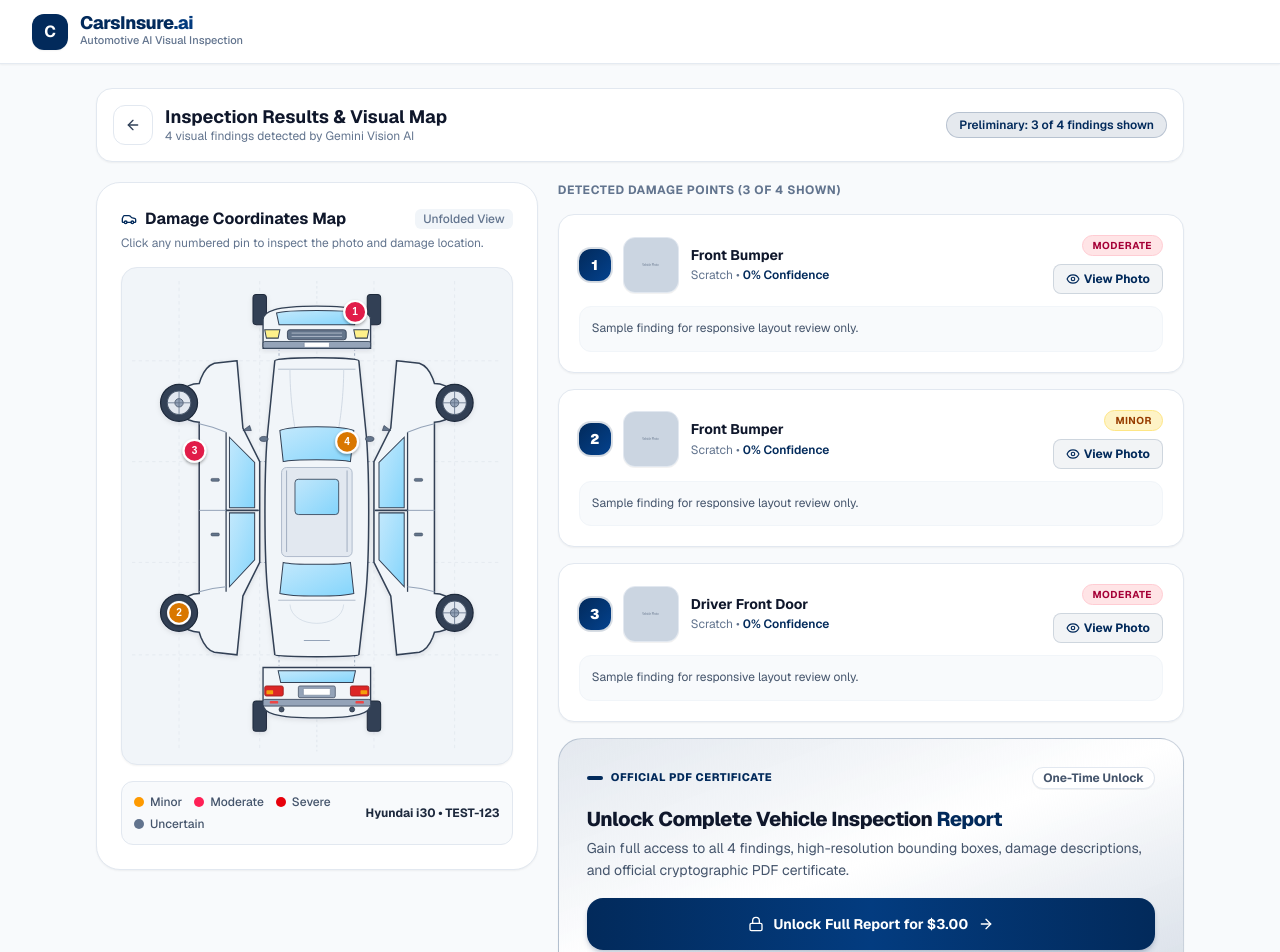
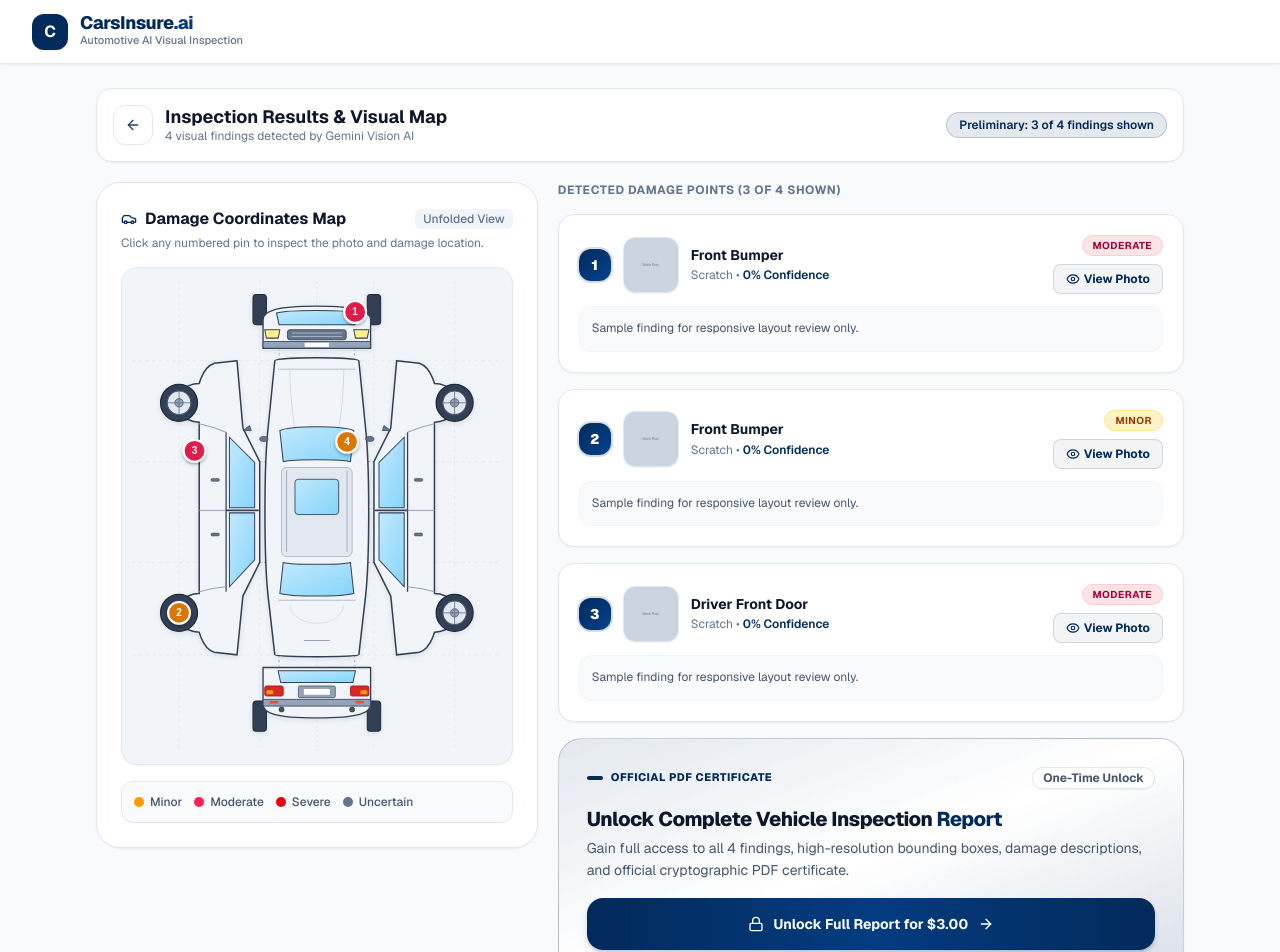
Before and after one commit to Vivid-Dhruvi/cars-frontend, a Next.js app: page /responsive-audit-preview in a window 1280 px wide. Shown: the top 952 px of the page. Built offline with nearby package versions, Linux system fonts and the light colour scheme.

Commit message:
feat: Removed Vehicle Id

```diff
--- a/src/components/CarMapResults.jsx
+++ b/src/components/CarMapResults.jsx
@@ -491,7 +491,6 @@ export default function CarMapResults({
               <span className="flex items-center gap-1.5"><span className="w-2.5 h-2.5 rounded-full bg-red-600 inline-block shrink-0"></span> Severe</span>
               <span className="flex items-center gap-1.5"><span className="w-2.5 h-2.5 rounded-full bg-slate-500 inline-block shrink-0"></span> Uncertain</span>
             </div>
-            <span className="font-bold text-slate-800 text-[11px] sm:text-xs shrink-0 self-end sm:self-auto">{vehicleData?.makeModel || 'Vehicle'} • {vehicleData?.plateNumber || 'ID-123'}</span>
           </div>
         </div>
 
--- a/src/components/UnlockedReport.jsx
+++ b/src/components/UnlockedReport.jsx
@@ -454,7 +454,6 @@ export default function UnlockedReport({
               <span className="flex items-center gap-1.5"><span className="w-2.5 h-2.5 rounded-full bg-red-600 inline-block shrink-0"></span> Severe</span>
               <span className="flex items-center gap-1.5"><span className="w-2.5 h-2.5 rounded-full bg-slate-500 inline-block shrink-0"></span> Uncertain</span>
             </div>
-            <span className="font-bold text-slate-800 text-[11px] sm:text-xs shrink-0 self-end sm:self-auto">{vehicleData?.makeModel || 'Vehicle'} • {vehicleData?.plateNumber || 'ID-123'}</span>
           </div>
         </div>
 
```
